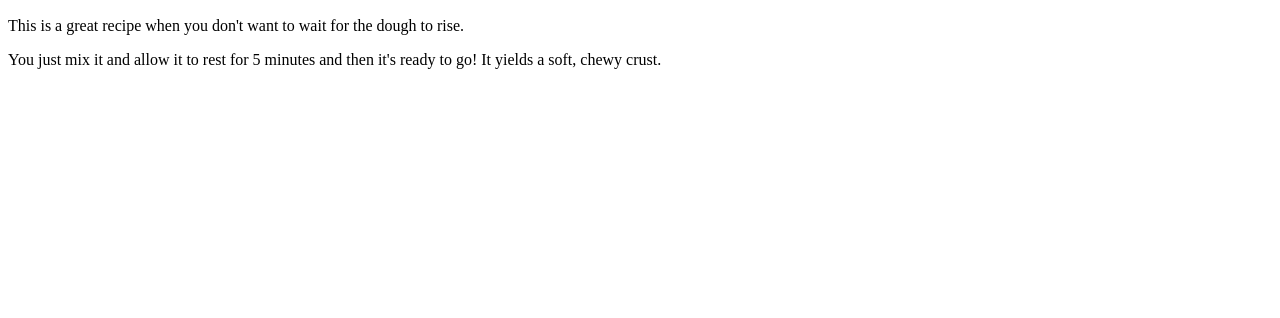
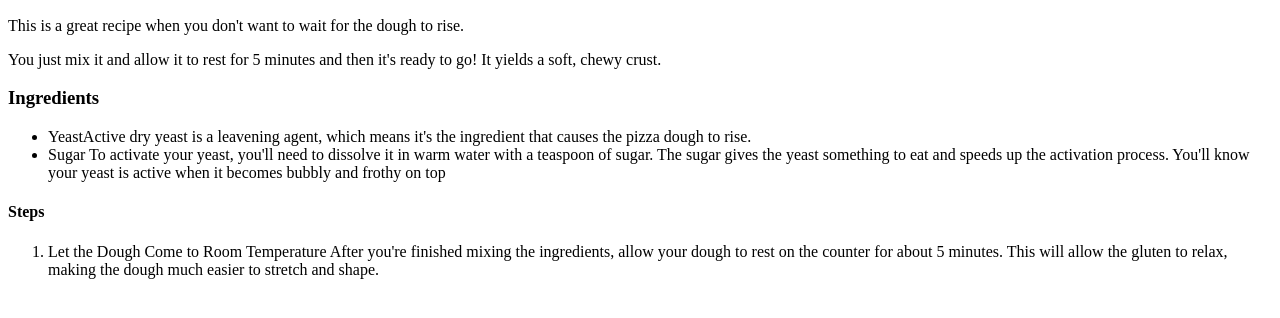
Before and after one commit to Hussien140/odin-recipes, a plain HTML site: page recipes/pizza.html in a window 1280 px wide. Shown: the part 434-752 px from the top of the page. Drawn offline with Linux system fonts and the light colour scheme.

Commit message:
Made a lost for the recipes added pizza ingedriants and steps

```diff
--- a/recipes/pizza.html
+++ b/recipes/pizza.html
@@ -11,5 +11,14 @@
     <h2>Description</h2>
     <p>This is a great recipe when you don't want to wait for the dough to rise.</p>
     <p>You just mix it and allow it to rest for 5 minutes and then it's ready to go! It yields a soft, chewy crust.</p>
+    <h3>Ingredients</h3>
+    <ul>
+        <li>YeastActive dry yeast is a leavening agent, which means it's the ingredient that causes the pizza dough to rise.</li>
+        <li>Sugar To activate your yeast, you'll need to dissolve it in warm water with a teaspoon of sugar. The sugar gives the yeast something to eat and speeds up the activation process. You'll know your yeast is active when it becomes bubbly and frothy on top</li>
+    </ul>
+    <h4>Steps</h4>
+    <ol>
+        <li>Let the Dough Come to Room Temperature After you're finished mixing the ingredients, allow your dough to rest on the counter for about 5 minutes. This will allow the gluten to relax, making the dough much easier to stretch and shape.</li>
+    </ol>
 </body>
 </html>
```
Also changed, not shown: index.html (+4 -2 lines).
